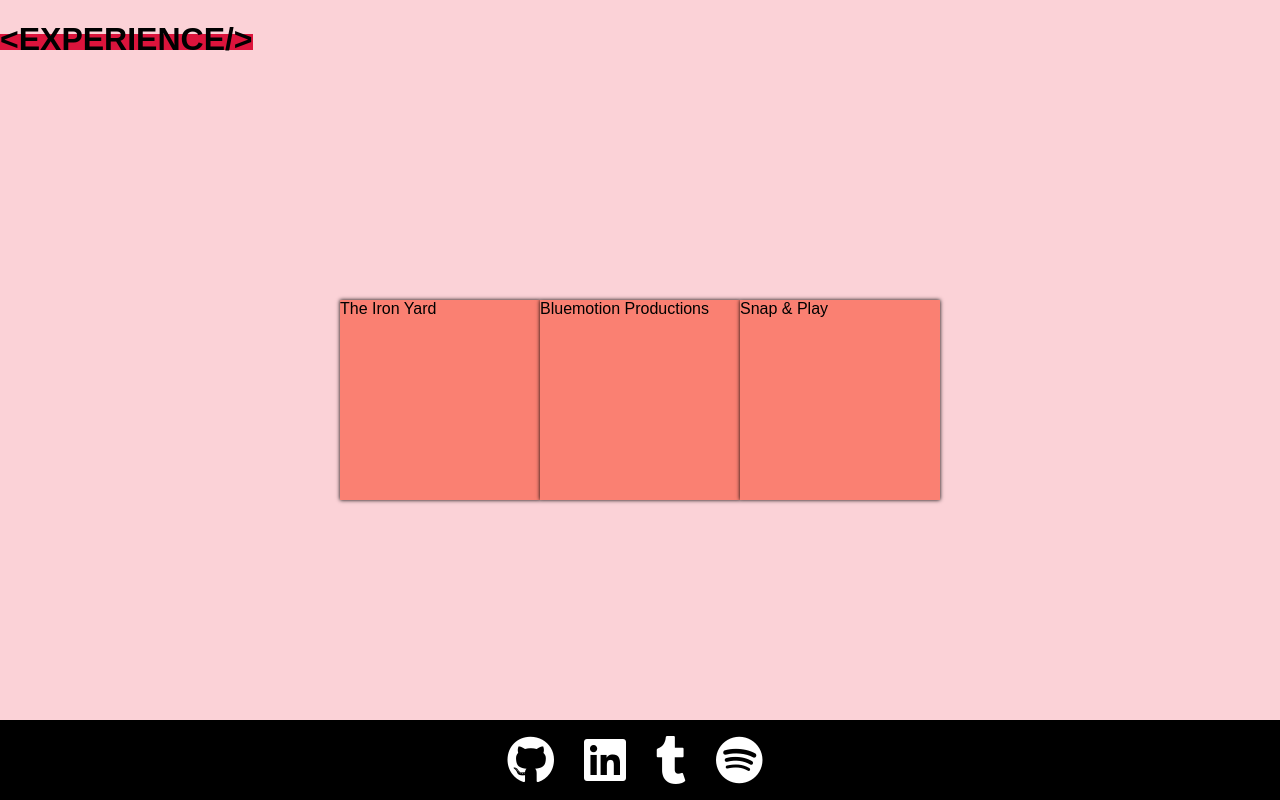
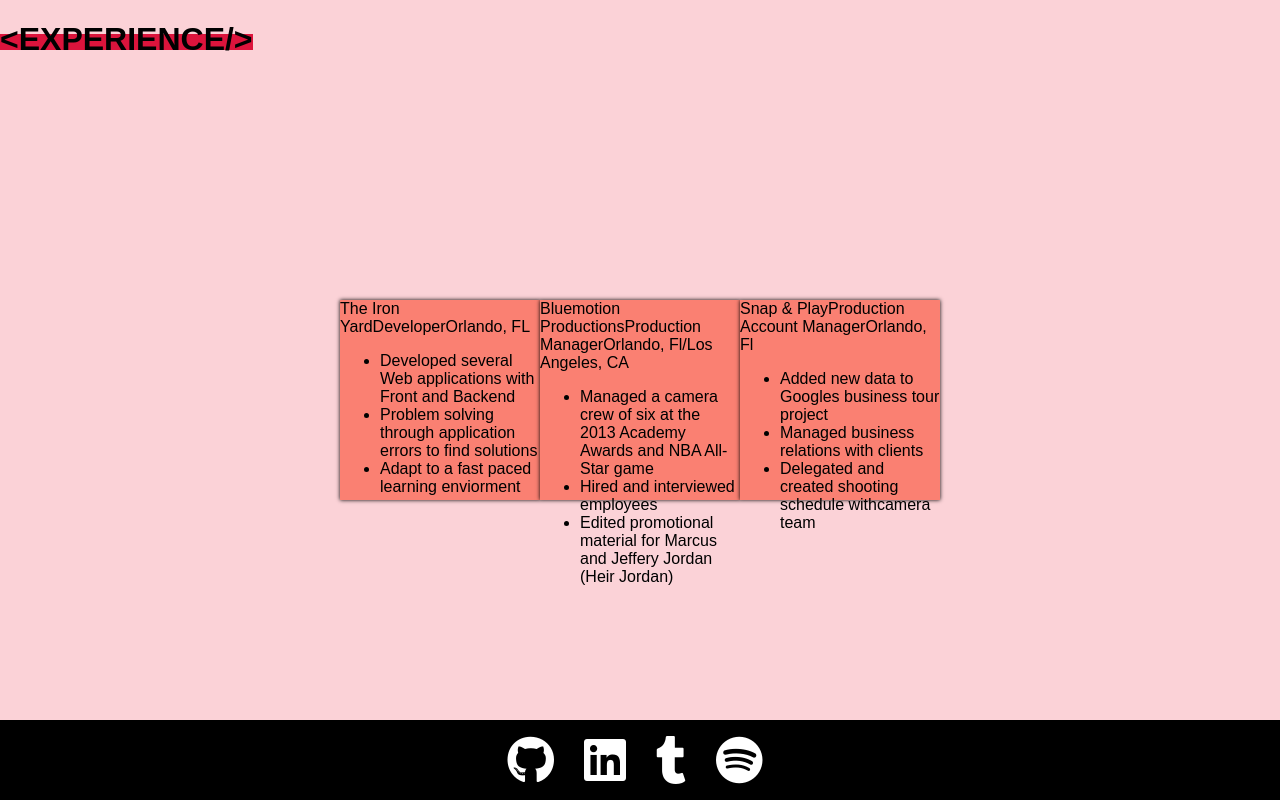
Before and after one commit to Adrianwritenow/portfolio, a React (Create React App) app: page /experience in a window 1280 px wide. Built offline with nearby package versions, Linux system fonts and the light colour scheme; a web font is replaced by a local one.

Commit message:
added additional map through cards to get details

```diff
--- a/src/components/experience.js
+++ b/src/components/experience.js
@@ -19,9 +19,22 @@
     ];
 
       let expCards = experience.map(function(skill){
+        let detailList = skill.details.map(function(detail){
+          return(
+            <li>{detail}</li>
+          )
+        });
          return (
              <div className="flip">
-               <div className="front">{skill.name}</div>
+               <div className="front">
+                {skill.name}
+                {skill.title}
+                {skill.location}
+                <ul>
+                  {detailList}
+                </ul>
+
+               </div>
                <div className="back">{skill.description}</div>
              </div>
          )
```
